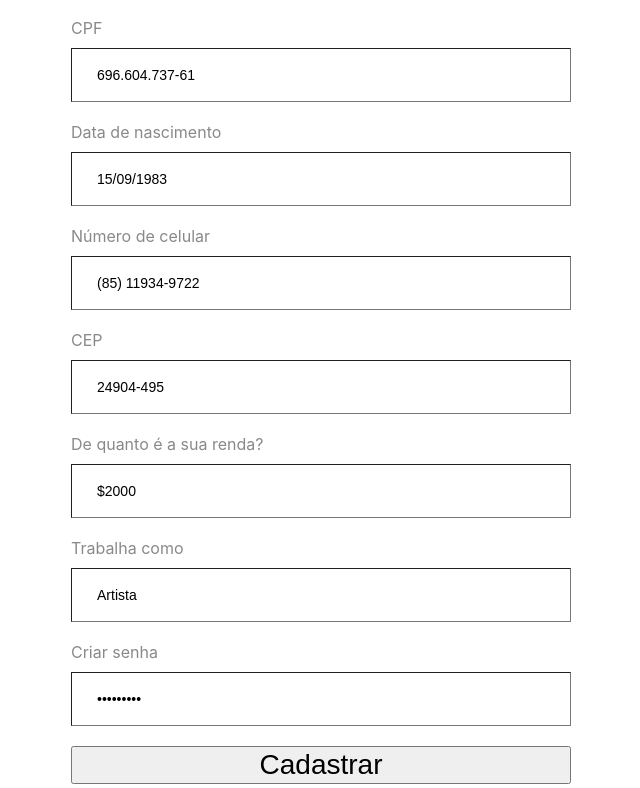
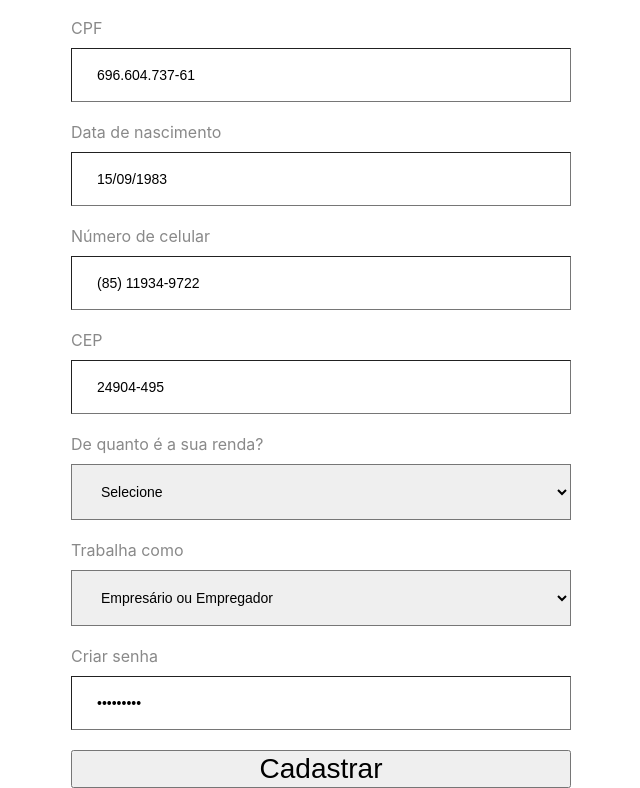
Before and after one commit to guilsa/irruptor, a React (Create React App) app: page / in a window 1280 px wide. Shown: the part 466-1254 px from the top of the page, without its empty margins (319-959 px from the left). Built offline with nearby package versions, Linux system fonts and the light colour scheme.

Commit message:
Add Job and Income input select fields

```diff
--- a/src/DataContext.js
+++ b/src/DataContext.js
@@ -11,8 +11,8 @@ export const DataProvider = ({children}) => {
     dob: '15/09/1983',
     cel: '(85) 11934-9722',
     cep: '24904-495',
-    income: '$2000',
-    job: 'Artista',
+    incomeBracket: '$2000',
+    job: 'EMPRESARIO',
     password: 'foobar123',
   })
 
--- a/src/Passo1.js
+++ b/src/Passo1.js
@@ -28,7 +28,7 @@ export const Passo1 = () => {
       dob: data.dob,
       cel: data.cel,
       cep: data.cep,
-      income: data.income,
+      incomeBracket: data.incomeBracket,
       job: data.job,
       password: data.password,
     },
@@ -37,6 +37,7 @@ export const Passo1 = () => {
   })
 
   const onSubmit = (data) => {
+    console.log('data', data);
     history.push('./passo2')
     setValues(data)
   }
@@ -123,26 +124,35 @@ export const Passo1 = () => {
           {errors?.cep?.message}
         </label>
 
+
         <label>De quanto é a sua renda?</label>
-        <input
-          ref={register}
-          id='income'
-          type='text'
-          label='income'
-          name='income'
-        />
+        <select ref={register} className='select optional valid' label='income' name='income' id='income-bracket' aria-invalid='false'>
+          <option>Selecione</option>
+          <option value='RENDA_MENOR_1000'>Até R$ 1.000</option>
+          <option value='RENDA_MENOR_2000'>De R$ 1.000 até R$ 2.000</option>
+          <option value='RENDA_MENOR_3000'>De R$ 2.000 até R$ 3.000</option>
+          <option value='RENDA_MENOR_4000'>De R$ 3.000 até R$ 4.000</option>
+          <option value='RENDA_MENOR_5000'>De R$ 4.000 até R$ 5.000</option>
+          <option value='RENDA_MAIOR_5000'>Acima de R$ 5.000</option>
+        </select>
         <label className='helper-text'>
-          {errors?.income?.message}
+          {errors?.incomeBracket?.message}
         </label>
 
+
         <label>Trabalha como</label>
-        <input
-          ref={register}
-          id='job'
-          type='text'
-          label='job'
-          name='job'
-        />
+        <select ref={register} className='select optional' label='job' name='job' id='job'>
+          <option>Selecione</option>
+          <option value='APOSENTADO_PENSIONISTA'>Aposentado ou Pensionista</option>
+          <option value='AUTONOMO'>Autônomo</option>
+          <option value='EMPRESARIO'>Empresário ou Empregador</option>
+          <option value='PROFISSIONAL_LIBERAL'>Profissional Liberal</option>
+          <option value='ASSALARIADO'>Funcionário com carteira assinada (CLT)</option>
+          <option value='FUNCIONARIO_PUBLICO'>Funcionário Público ou Militar</option>
+          <option value='DESEMPREGADO'>Desempregado</option>
+        </select>
+
+
         <label className='helper-text'>
           {errors?.job?.message}
         </label>
--- a/src/index.css
+++ b/src/index.css
@@ -1,8 +1,5 @@
-* {
+body {
   font-size: 28px;
-}
-
-body {
   width: 500px;
   margin: 0 auto;
 
@@ -34,6 +31,13 @@ input {
   margin-bottom: 10px;
 }
 
+select {
+  border-width: 1px;
+  font-size: 14px;
+  padding: 18px 45px 18px 25px;
+  margin-bottom: 10px;
+}
+
 label {
   font-size: 16px;
   font-weight: 400;
@@ -41,6 +45,10 @@ label {
   margin-bottom: 10px;
 }
 
+button {
+  font-size: 28px;
+}
+
 .helper-text {
   color: red;
   font-size: 16px;
```
